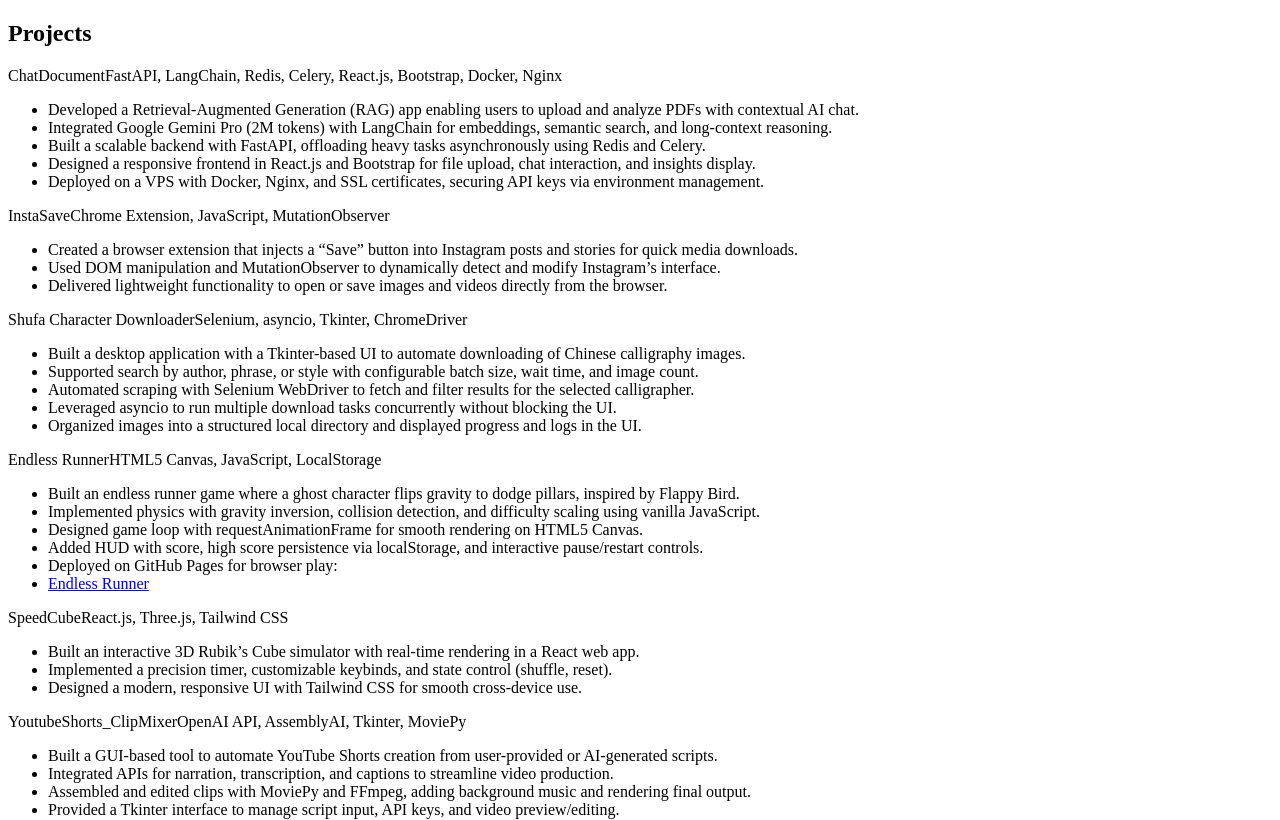
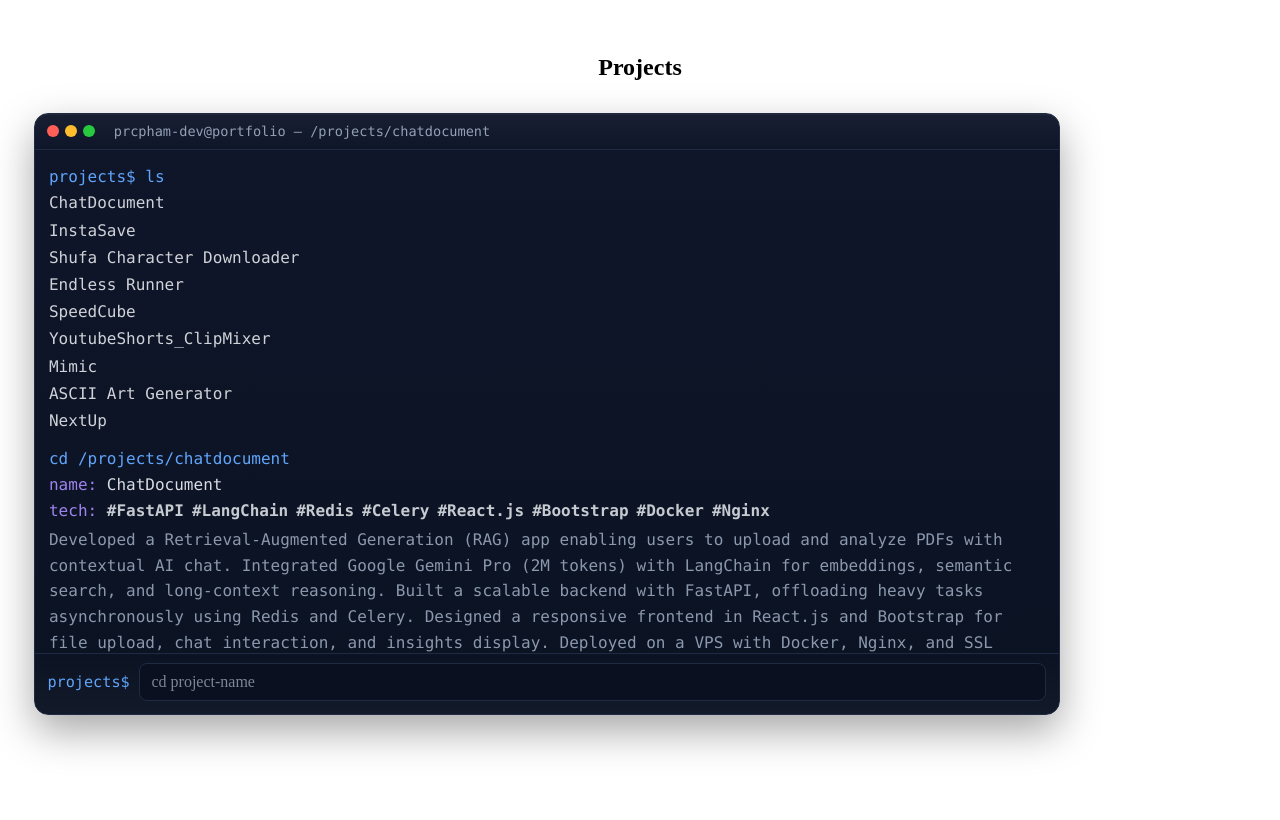
Before and after one commit to prcpham-dev/prcpham-portfolio, a Next.js app in the folder portfolio/: page /components/projects/Projects in a window 1280 px wide. Built offline with nearby package versions, Linux system fonts and the light colour scheme.

Commit message:
Project update

```diff
--- a/portfolio/pages/components/projects/Projects.tsx
+++ b/portfolio/pages/components/projects/Projects.tsx
@@ -1,88 +1,267 @@
-import React from "react";
+import React, { useEffect, useRef, useState } from "react";
 import styles from "./projects.module.css";
 
-const projects = [
+
+type Project = {
+  name: string;
+  tech: string;
+  image: string;
+  link?: string;
+  details: string;
+};
+
+
+const projects: Project[] = [
   {
     name: "ChatDocument",
     tech: "FastAPI, LangChain, Redis, Celery, React.js, Bootstrap, Docker, Nginx",
-    details: [
-      "Developed a Retrieval-Augmented Generation (RAG) app enabling users to upload and analyze PDFs with contextual AI chat.",
-      "Integrated Google Gemini Pro (2M tokens) with LangChain for embeddings, semantic search, and long-context reasoning.",
-      "Built a scalable backend with FastAPI, offloading heavy tasks asynchronously using Redis and Celery.",
-      "Designed a responsive frontend in React.js and Bootstrap for file upload, chat interaction, and insights display.",
-      "Deployed on a VPS with Docker, Nginx, and SSL certificates, securing API keys via environment management.",
-    ],
+    image: "",
+    link: "https://github.com/trungnguyen21/ChatDocument",
+    details: `Developed a Retrieval-Augmented Generation (RAG) app enabling users
+              to upload and analyze PDFs with contextual AI chat. Integrated Google Gemini Pro (2M tokens)
+              with LangChain for embeddings, semantic search, and long-context reasoning. Built a scalable
+              backend with FastAPI, offloading heavy tasks asynchronously using Redis and Celery. Designed
+              a responsive frontend in React.js and Bootstrap for file upload, chat interaction, and
+              insights display. Deployed on a VPS with Docker, Nginx, and SSL certificates, securing
+              API keys via environment management.`,
   },
   {
     name: "InstaSave",
     tech: "Chrome Extension, JavaScript, MutationObserver",
-    details: [
-      "Created a browser extension that injects a “Save” button into Instagram posts and stories for quick media downloads.",
-      "Used DOM manipulation and MutationObserver to dynamically detect and modify Instagram’s interface.",
-      "Delivered lightweight functionality to open or save images and videos directly from the browser.",
-    ],
+    image: "",
+    link: "https://github.com/prcpham-dev/InstaSave",
+    details: `Created a browser extension that injects a “Save” button into Instagram posts and stories
+              for quick media downloads. Used DOM manipulation and MutationObserver to dynamically detect
+              and modify Instagram’s interface. Delivered lightweight functionality to open or save images
+              and videos directly from the browser.`,
   },
   {
     name: "Shufa Character Downloader",
     tech: "Selenium, asyncio, Tkinter, ChromeDriver",
-    details: [
-      "Built a desktop application with a Tkinter-based UI to automate downloading of Chinese calligraphy images.",
-      "Supported search by author, phrase, or style with configurable batch size, wait time, and image count.",
-      "Automated scraping with Selenium WebDriver to fetch and filter results for the selected calligrapher.",
-      "Leveraged asyncio to run multiple download tasks concurrently without blocking the UI.",
-      "Organized images into a structured local directory and displayed progress and logs in the UI.",
-    ],
+    image: "",
+    link: "https://github.com/prcpham-dev/Shufa-Character-Downloader",
+    details: `Built a desktop application with a Tkinter-based UI to automate downloading
+              of Chinese calligraphy images. Supported search by author, phrase, or style with
+              configurable batch size, wait time, and image count. Automated scraping with Selenium
+              WebDriver to fetch and filter results for the selected calligrapher. Leveraged asyncio
+              to run multiple download tasks concurrently without blocking the UI. Organized images
+              into a structured local directory and displayed progress and logs in the UI.`,
   },
   {
     name: "Endless Runner",
     tech: "HTML5 Canvas, JavaScript, LocalStorage",
-    details: [
-      "Built an endless runner game where a ghost character flips gravity to dodge pillars, inspired by Flappy Bird.",
-      "Implemented physics with gravity inversion, collision detection, and difficulty scaling using vanilla JavaScript.",
-      "Designed game loop with requestAnimationFrame for smooth rendering on HTML5 Canvas.",
-      "Added HUD with score, high score persistence via localStorage, and interactive pause/restart controls.",
-      "Deployed on GitHub Pages for browser play: ",
-      <a href="https://prcpham-dev.github.io/Endless-Runner/" target="_blank" rel="noopener noreferrer">Endless Runner</a>,
-    ],
+    image: "",
+    link: "https://prcpham-dev.github.io/Endless-Runner/",
+    details: `Built an endless runner game where a ghost character flips gravity
+              to dodge pillars, inspired by Flappy Bird. Implemented physics with gravity
+              inversion, collision detection, and difficulty scaling using vanilla JavaScript.
+              Designed game loop with requestAnimationFrame for smooth rendering on HTML5 Canvas.
+              Added HUD with score, high score persistence via localStorage, and interactive
+              pause/restart controls. Deployed on GitHub Pages for browser play.`,
   },
   {
     name: "SpeedCube",
     tech: "React.js, Three.js, Tailwind CSS",
-    details: [
-      "Built an interactive 3D Rubik’s Cube simulator with real-time rendering in a React web app.",
-      "Implemented a precision timer, customizable keybinds, and state control (shuffle, reset).",
-      "Designed a modern, responsive UI with Tailwind CSS for smooth cross-device use.",
-    ],
+    image: "",
+    link: "https://github.com/prcpham-dev/SpeedCube",
+    details: `Built an interactive 3D Rubik’s Cube simulator with real-time rendering in a React web app.
+              Implemented a precision timer, customizable keybinds, and state control (shuffle, reset).
+              Designed a modern, responsive UI with Tailwind CSS for smooth cross-device use.`,
   },
   {
     name: "YoutubeShorts_ClipMixer",
     tech: "OpenAI API, AssemblyAI, Tkinter, MoviePy",
-    details: [
-      "Built a GUI-based tool to automate YouTube Shorts creation from user-provided or AI-generated scripts.",
-      "Integrated APIs for narration, transcription, and captions to streamline video production.",
-      "Assembled and edited clips with MoviePy and FFmpeg, adding background music and rendering final output.",
-      "Provided a Tkinter interface to manage script input, API keys, and video preview/editing.",
-    ],
+    image: "",
+    link: "https://github.com/prcpham-dev/YoutubeShorts-ClipMixer",
+    details: `Built a GUI-based tool to automate YouTube Shorts creation from user-provided or
+              AI-generated scripts. Integrated APIs for narration, transcription, and captions to streamline
+              video production. Assembled and edited clips with MoviePy and FFmpeg, adding background music
+              and rendering final output. Provided a Tkinter interface to manage script input, API keys,
+              and video preview/editing.`,
+  },
+  {
+    name: "Mimic",
+    tech: "Python, Pygame",
+    image: "",
+    link: "https://github.com/prcpham-dev/Mimic",
+    details: `Developed a pixel-art RPG where players complete daily tasks, build routines, explore rooms,
+              and interact with NPCs. Implemented a modular architecture with core systems (player, NPCs,
+              tasks, background) and JSON-based data storage. Added interactable system for tasks, NPC dialogue,
+              and Undertale-style combat without complex animations. Built room transitions, obstacles,
+              inventory holding/swapping, and a countdown timer tied to daily cycles.`,
+  },
+  {
+    name: "ASCII Art Generator",
+    tech: "Java, Swing",
+    image: "",
+    link: "https://github.com/prcpham-dev/ASCII_artGenerator",
+    details: `Built a Java Swing app that converts text and images into ASCII art representations. Implemented
+              pluggable Translator interface with TextTranslator and ImageTranslator. Created a custom ASCII
+              font table for letters, numbers, and symbols. Packaged as a runnable JAR with automated build
+              script.`,
+  },
+  {
+    name: "NextUp",
+    tech: "Swift, SwiftUI, MVVM, Clean Architecture",
+    image: "",
+    link: "https://github.com/prcpham-dev/Todo-iOSApp",
+    details: `Developed a to-do list iOS app with SwiftUI following Clean Architecture and the MVVM pattern.
+              Implemented task management (create, edit, delete, toggle) with local persistence via UserDefaults.
+              Designed a custom UI with light/dark mode support, animations, and color themes. Enhanced date
+              navigation with week swipe, date selection, and extensions for time handling. Added user-friendly
+              alerts, validations, and a built-in How-To guide.`,
   },
 ];
 
-const Projects: React.FC = () => (
-  <section className={styles.projectsSection}>
-    <h2 className={styles.projectsTitle}>Projects</h2>
-    {projects.map((proj, idx) => (
-      <div key={idx} className={styles.projectsBlock}>
-        <div className={`flex flex-wrap items-baseline ${styles.projectsRow}`}>
-          <span className={styles.projectsName}>{proj.name}</span>
-          <span className={styles.projectsTech}>{proj.tech}</span>
+function normalize(text: string) {
+  return text
+    .split("\n")
+    .map((line) => line.trim())
+    .filter(Boolean)
+    .join(" ");
+}
+
+const slug = (s: string) => s.toLowerCase().replace(/\s+/g, "-");
+
+const Projects: React.FC = () => {
+  const [current, setCurrent] = useState<Project | null>(null);
+  const [input, setInput] = useState("");
+  const [error, setError] = useState<string>("");
+  const inputRef = useRef<HTMLInputElement>(null);
+
+  useEffect(() => {
+    if (projects.length > 0) {
+      setCurrent(projects[0]);
+    }
+  }, []);
+
+  const runCommand = (raw: string) => {
+    const trimmed = raw.trim();
+    if (!trimmed) return;
+
+    if (trimmed.startsWith("cd")) {
+      const arg = trimmed.replace(/^cd\s+/, "").trim();
+      if (!arg) return;
+
+      const proj = projects.find(
+        (p) => p.name.toLowerCase() === arg.toLowerCase() || slug(p.name) === arg.toLowerCase()
+      );
+
+      if (proj) {
+        setCurrent(proj);
+        setError("");
+      } else {
+        setError(`cd: no such project "${arg}"`);
+      }
+    }
+  };
+
+  const onSubmit = (e: React.FormEvent) => {
+    e.preventDefault();
+    runCommand(input);
+    setInput("");
+  };
+
+  return (
+    <section className={styles.section} aria-labelledby="projects-heading">
+      <h2 id="projects-heading" className={styles.title}>Projects</h2>
+
+      <div className={styles.terminal} onClick={() => inputRef.current?.focus()}>
+        <div className={styles.header} role="presentation">
+          <span className={styles.dot} />
+          <span className={styles.dot} />
+          <span className={styles.dot} />
+          <div className={styles.headerTitle}>
+            prcpham-dev@portfolio — {current ? `/projects/${slug(current.name)}` : "/projects"}
+          </div>
         </div>
-        <ul className={styles.projectsList}>
-          {proj.details.map((detail, i) => (
-            <li key={i} className={styles.projectsDetail}>{detail}</li>
-          ))}
-        </ul>
+
+        <div className={styles.viewport}>
+          {/* always show ls */}
+          <div className={styles.block}>
+            <div className={styles.lineIn}>projects$ ls</div>
+            {projects.map((p) => (
+              <button
+                key={p.name}
+                className={styles.lineBtn}
+                onClick={() => runCommand(`cd ${p.name}`)}
+              >
+                {p.name}
+              </button>
+            ))}
+          </div>
+
+          {/* current project details */}
+          {current && (
+            <div className={styles.block}>
+              <div className={styles.lineIn}>cd /projects/{slug(current.name)}</div>
+
+              {current.image && (
+                <div className={styles.lineOut}>
+                  <img
+                    src={current.image}
+                    alt={current.name}
+                    className={styles.termImage}
+                    loading="lazy"
+                    decoding="async"
+                  />
+                </div>
+              )}
+
+              <div className={styles.lineOut}>
+                <span className={styles.label}>name:</span> {current.name}
+              </div>
+
+              <div className={styles.lineOut}>
+                <span className={styles.label}>tech:</span>{" "}
+                {current.tech.split(",").map((t) => (
+                  <span key={t} className={styles.tag}>
+                    #{t.trim().replace(/\s+/g, "-")}
+                  </span>
+                ))}
+              </div>
+
+              <div className={`${styles.lineOut} ${styles.details}`}>
+                {normalize(current.details)}
+              </div>
+
+              {current.link && (
+                <div className={styles.lineOut}>
+                  <a
+                    className={styles.link}
+                    href={current.link}
+                    target="_blank"
+                    rel="noopener noreferrer"
+                  >
+                    open → {current.link}
+                  </a>
+                </div>
+              )}
+            </div>
+          )}
+
+          {error && (
+            <div className={styles.block}>
+              <div className={styles.lineOut}>
+                <span className={styles.label}>error:</span> {error}
+              </div>
+            </div>
+          )}
+        </div>
+
+        <form className={styles.prompt} onSubmit={onSubmit}>
+          <span className={styles.promptLabel}>projects$</span>
+          <input
+            ref={inputRef}
+            className={styles.input}
+            value={input}
+            onChange={(e) => setInput(e.target.value)}
+            placeholder="cd project-name"
+          />
+        </form>
       </div>
-    ))}
-  </section>
-);
+    </section>
+  );
+};
 
 export default Projects;
--- a/portfolio/pages/components/projects/projects.module.css
+++ b/portfolio/pages/components/projects/projects.module.css
@@ -1,38 +1,197 @@
-.projects-section {
-  background: #fff;
-  border-radius: 0.5rem;
-  box-shadow: 0 2px 8px rgba(0,0,0,0.08);
-  padding: 2rem;
+.section {
+  padding: clamp(1rem, 2vw, 2rem);
+  display: block;
+}
+
+.title {
+  font-size: clamp(1.25rem, 2vw, 1.5rem);
+  font-weight: 800;
+  text-align: center;
   margin-bottom: 2rem;
 }
-.projects-title {
-  font-size: 2rem;
-  font-weight: bold;
-  color: #1a202c;
-  margin-bottom: 1.5rem;
+
+.terminal {
+  --panel: #0f162a;
+  --bg-bottom: #0b1222;
+  --ink: #e5e7eb;
+  --muted: #93a0b5;
+  --accent: #60a5fa;
+  --accent-2: #a78bfa;
+  --accent-3: #f472b6;
+  --border: #1f2a44;
+
+  background: linear-gradient(180deg, var(--panel), var(--bg-bottom));
+  color: var(--ink);
+  border: 1px solid var(--border);
+  border-radius: 14px;
+  box-shadow: 0 16px 40px rgba(0,0,0,.35), inset 0 1px 0 rgba(255,255,255,.04);
+
+  display: grid;
+  grid-template-rows: auto 1fr auto;
+  overflow: hidden;
+
+  height: 75vh;
+  width: min(80vw, 1100px);
+  margin-inline: autro;
 }
-.projects-block {
-  margin-bottom: 2rem;
+
+.header {
+  display: flex;
+  align-items: center;
+  gap: 0.4rem;
+  padding: 0.6rem 0.75rem;
+  background: linear-gradient(180deg, rgba(255,255,255,.04), transparent);
+  border-bottom: 1px solid var(--border);
 }
-.projects-row {
-  gap: 1.5rem;
-  margin-bottom: 0.5rem;
+
+.dot {
+  width: 12px;
+  height: 12px;
+  border-radius: 50%;
 }
-.projects-name {
-  font-size: 1.125rem;
+.dot:nth-child(1) { background: #ff5f56; }
+.dot:nth-child(2) { background: #ffbd2e; }
+.dot:nth-child(3) { background: #27c93f; }
+
+.headerTitle {
+  margin-left: 0.75rem;
+  font-family: ui-monospace, SFMono-Regular, Menlo, Monaco, Consolas, "Liberation Mono", monospace;
+  font-size: 0.85rem;
+  color: var(--muted);
+}
+
+.viewport {
+  position: relative;
+  padding: .9rem .9rem 0 .9rem;
+  font-family: ui-monospace, SFMono-Regular, Menlo, Monaco, Consolas, "Liberation Mono", monospace;
+  line-height: 1.6;
+
+  min-height: 0;
+  overflow-y: auto;
+  scroll-behavior: smooth;
+
+  scrollbar-width: thin;
+  scrollbar-color: rgba(156,163,175,.45) transparent;
+}
+
+.viewport::-webkit-scrollbar {
+  width: 10px;
+  height: 10px;
+}
+
+.viewport::-webkit-scrollbar-track {
+  background: transparent;
+}
+
+.viewport::-webkit-scrollbar-thumb {
+  background-color: rgba(156,163,175,.45);
+  border-radius: 999px;
+  border: 2px solid transparent;
+  background-clip: padding-box;
+  transition: background-color .2s ease, opacity .2s ease;
+  opacity: .9;
+}
+
+.viewport:hover::-webkit-scrollbar-thumb {
+  background-color: rgba(156,163,175,.75);
+  opacity: 1;
+}
+
+.viewport::-webkit-scrollbar-corner {
+  background: transparent;
+}
+
+.viewport::before,
+.viewport::after {
+  content: "";
+  position: sticky;
+  left: 0;
+  right: 0;
+  height: 14px;
+  pointer-events: none;
+  z-index: 1;
+}
+.viewport::before {
+  top: 0;
+  background: linear-gradient(180deg, rgba(11,18,34,1), rgba(11,18,34,0));
+}
+.viewport::after {
+  bottom: 0;
+  background: linear-gradient(0deg, rgba(11,18,34,1), rgba(11,18,34,0));
+}
+
+.block {
+  margin-bottom: .75rem;
+}
+
+.lineIn { color: var(--accent); }
+.lineOut { color: var(--ink); opacity: .95; }
+.lineHint { color: var(--muted); }
+
+.lineBtn {
+  all: unset;
+  display: block;
+  width: 100%;
+  color: var(--ink);
+  opacity: .9;
+  cursor: pointer;
+  padding: 0.05rem 0;
+  border-radius: 6px;
+}
+.lineBtn:hover,
+.lineBtn:focus-visible {
+  background: rgba(96,165,250,.08);
+  outline: none;
+}
+
+.label { color: var(--accent-2); }
+.details {
+  white-space: pre-wrap;
+  color: var(--muted);
+  margin-top: .25rem;
+}
+.tag {
+  display: inline-block;
+  margin-right: .5rem;
   font-weight: 600;
-  color: #2563eb;
+  color: #d1d5db;
 }
-.projects-tech {
-  font-size: 1rem;
-  font-weight: 500;
-  color: #4a5568;
+
+.prompt {
+  display: flex;
+  align-items: center;
+  gap: .6rem;
+  padding: .6rem .8rem .8rem;
+  border-top: 1px solid var(--border);
+  background: linear-gradient(180deg, transparent, rgba(255,255,255,.03));
 }
-.projects-list {
-  margin-left: 1.5rem;
-  color: #4a5568;
-  list-style-type: disc;
+
+.promptLabel {
+  color: var(--accent);
+  font-family: ui-monospace, SFMono-Regular, Menlo, Monaco, Consolas, "Liberation Mono", monospace;
+  font-size: 0.95rem;
 }
-.projects-detail {
-  margin-bottom: 0.5rem;
+
+.input {
+  font: inherit;
+  color: var(--ink);
+  background: #0b1020;
+  border: 1px solid var(--border);
+  padding: .55rem .7rem;
+  border-radius: 8px;
+  width: 100%;
+  transition: border-color .2s ease;
 }
+
+.input::placeholder {
+  color: #7b8799;
+}
+
+.input:focus {
+  outline: none;
+  border-color: var(--accent);
+  box-shadow: none;
+}
+
+.link { color: var(--accent-3); text-decoration: none; }
+.link:hover { text-decoration: underline; }
```
